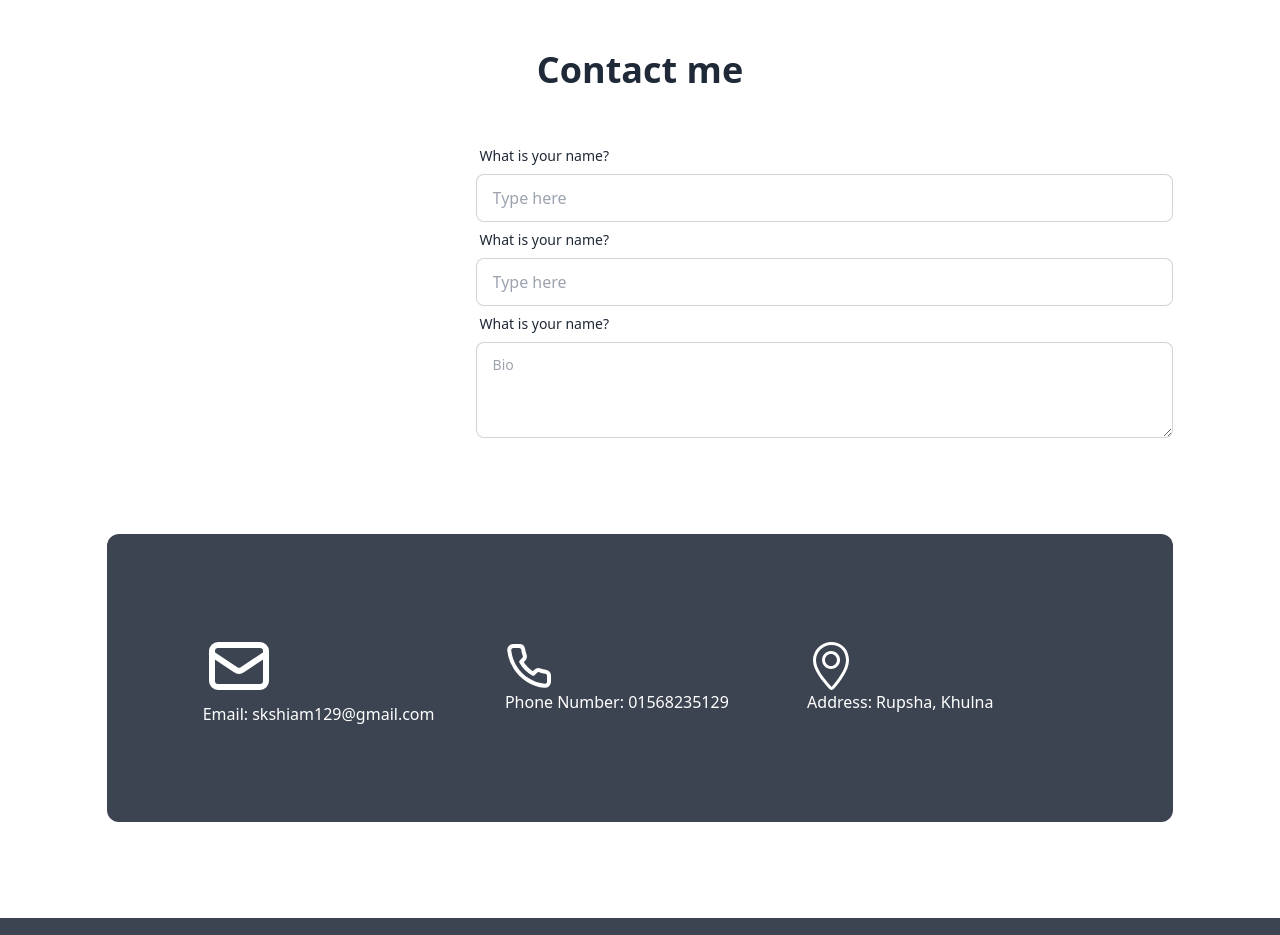
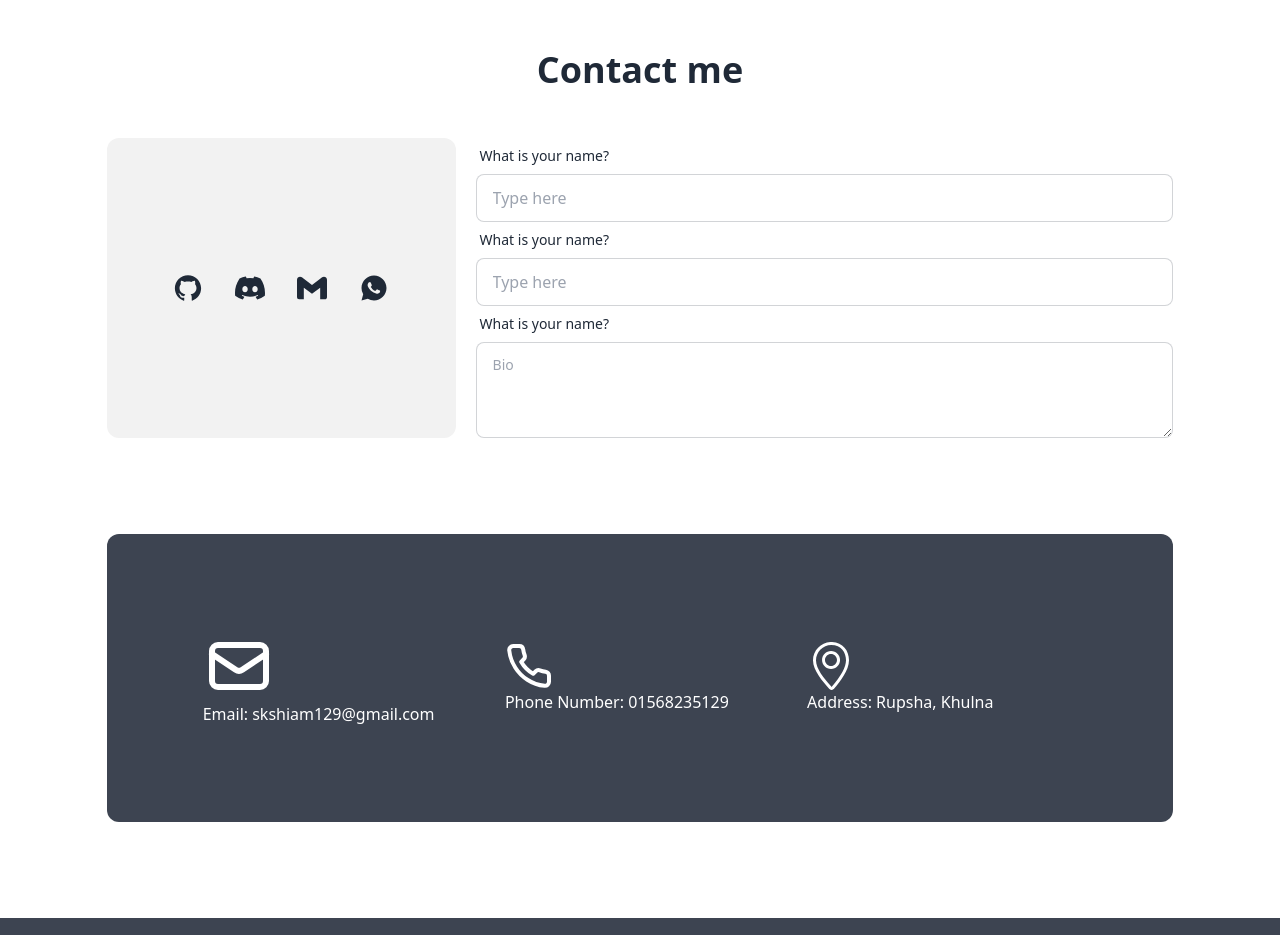
Before and after one commit to shiamhub/my-portfolio, a React (Vite) app: page / in a window 1280 px wide. Shown: the part 2820-3755 px from the top of the page. Built offline with nearby package versions, Linux system fonts and the light colour scheme.

Commit message:
added input con

```diff
--- a/package.json
+++ b/package.json
@@ -12,6 +12,7 @@
   "dependencies": {
     "aos": "^3.0.0-beta.6",
     "daisyui": "^2.51.6",
+    "firebase": "^9.23.0",
     "localforage": "^1.10.0",
     "match-sorter": "^6.3.1",
     "react": "^18.2.0",
--- a/src/data/skills.json
+++ b/src/data/skills.json
@@ -4,7 +4,7 @@
         "id": 1,
 
         "title": "Github",
-        "images": "/../src/assets/logo/github-sign.png",
+        "images": "./../src/assets/logo/github-sign.png",
         "description": "Lorem ipsum dolor sit amet consectetur adipisicing elit.",
         "health": 75,
         "rating": "4",
@@ -15,7 +15,7 @@
     {
         "id": 3,
         "title": "JavaScript",
-        "images": "/../src/assets/logo/js.png",
+        "images": "./../src/assets/logo/js.png",
         "description": "Lorem ipsum dolor sit amet consectetur adipisicing elit.",
         "health": 80,
         "rating": 4,
--- a/src/pages/Contact/Contact.jsx
+++ b/src/pages/Contact/Contact.jsx
@@ -1,14 +1,22 @@
 import { HiOutlineMail } from 'react-icons/hi';
 import { FiPhone } from 'react-icons/fi';
 import { SlLocationPin } from 'react-icons/sl';
+
+import { AiFillGithub } from 'react-icons/ai';
+import { BsDiscord } from 'react-icons/bs';
+import { SiGmail } from 'react-icons/si';
+import { RiWhatsappFill } from 'react-icons/ri';
 const Contact = () => {
     return (
-        <div className='w-10/12 mx-auto'>
+        <div id='contact' className='w-10/12 mx-auto'>
             <h1 className="text-4xl text-center font-bold lg:mt-20 mb-12">Contact me</h1>
 
             <div className="flex gap-5">
-                <div className='w-1/3'>
-
+                <div className='w-1/3 rounded-xl bg-base-200 flex flex-row items-center justify-center gap-8'>
+                    <AiFillGithub className='lg:text-3xl cursor-pointer hover:text-blue-400'></AiFillGithub>
+                    <BsDiscord className='lg:text-3xl cursor-pointer hover:text-blue-400'></BsDiscord>
+                    <SiGmail className='lg:text-3xl cursor-pointer hover:text-blue-400'></SiGmail>
+                    <RiWhatsappFill className='text-3xl cursor-pointer hover:text-blue-400'></RiWhatsappFill>
                 </div>
                 <div className='w-2/3'>
                     <div className="form-control w-full">
@@ -33,7 +41,7 @@ const Contact = () => {
                 </div>
             </div>
 
-            <div id='contact' className='lg:grid space-y-6 lg:space-y-0 grid-cols-3 gap-8 items-center bg-neutral lg:p-24 p-12 my-24 rounded-xl text-white'>
+            <div className='lg:grid space-y-6 lg:space-y-0 grid-cols-3 gap-8 items-center bg-neutral lg:p-24 p-12 my-24 rounded-xl text-white'>
                 <div>
                     <HiOutlineMail className='text-7xl'></HiOutlineMail>
                     <p>Email: skshiam129@gmail.com</p>
```
Also changed, not shown: 1 other file (tests, documents, lock files or other folders).
